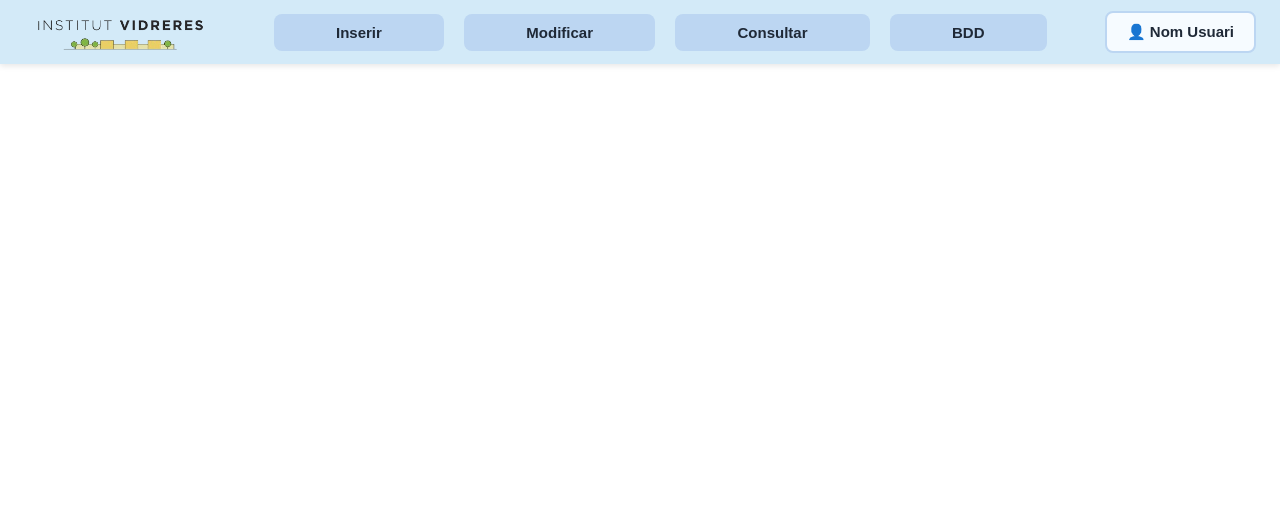
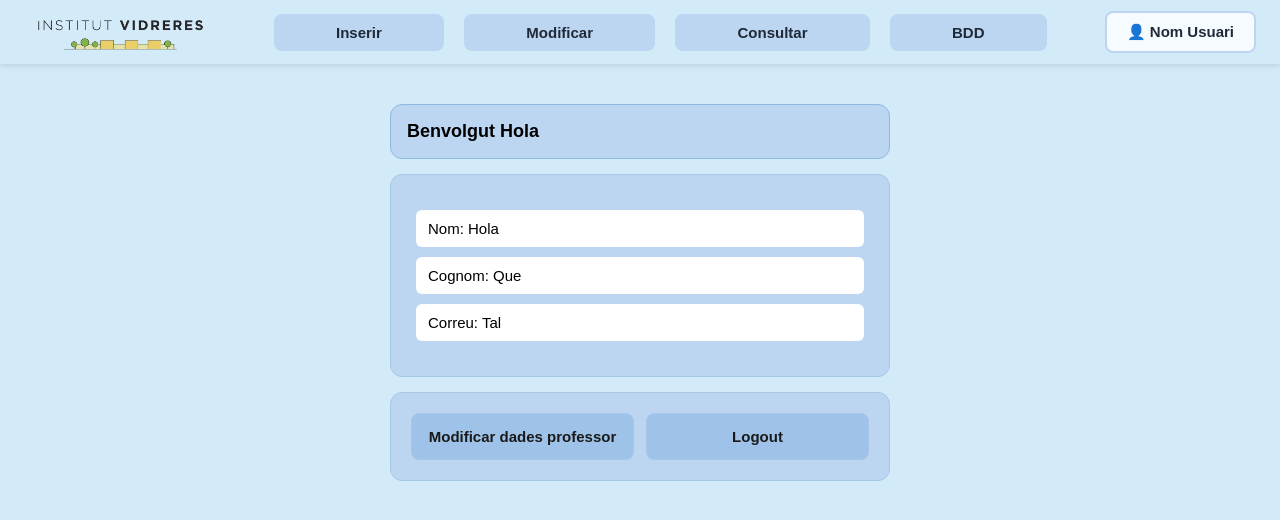
Before and after one commit to kituss44/projecte1, an Angular app: page / in a window 1280 px wide. Shown: the top 520 px of the page. Built offline with nearby package versions, Linux system fonts and the light colour scheme.

Commit message:
Perfil professor

```diff
--- a/src/app/Components/perfil-professor/perfil-professor.css
+++ b/src/app/Components/perfil-professor/perfil-professor.css
@@ -0,0 +1,58 @@
+.container {
+  max-width: 500px;
+  margin: 40px auto;
+  font-family: Arial, sans-serif;
+}
+
+.welcome {
+  background-color: #BCD6F2;
+  padding: 16px;
+  font-size: 18px;
+  font-weight: bold;
+  border: 1px solid #8FB8E0;
+  border-radius: 12px;
+  margin-bottom: 15px;
+}
+
+.card {
+  background-color: #BCD6F2;
+  border: 1px solid #A7C7E7;
+  border-radius: 12px;
+  padding: 25px;
+}
+
+.card p {
+  background-color: #FFFFFF;
+  padding: 10px 12px;
+  margin: 10px 0;
+  font-size: 15px;
+  border-radius: 6px;
+}
+
+.actions {
+  background-color: #BCD6F2;
+  border: 1px solid #A7C7E7;
+  border-radius: 12px;
+  padding: 20px;
+  margin-top: 15px;
+  display: flex;
+  gap: 12px;
+}
+
+button {
+  flex: 1;
+  margin-top: 0;
+  padding: 14px;
+  border: 1px solid #A7C7E7;
+  border-radius: 8px;
+  cursor: pointer;
+  font-size: 15px;
+  font-weight: bold;
+  color: #1a1a1a;
+  transition: opacity 0.2s;
+  background-color: #9FC3E8;
+}
+
+button:hover {
+  background-color: #BFEFFF;
+}
--- a/src/app/Components/perfil-professor/perfil-professor.html
+++ b/src/app/Components/perfil-professor/perfil-professor.html
@@ -1 +1,18 @@
-<p>perfil-professor works!</p>
+<app-menu-header></app-menu-header>
+
+<div class="container">
+
+  <p class="welcome">Benvolgut Hola</p>
+
+  <div class="card">
+    <p>Nom: Hola</p>
+    <p>Cognom: Que</p>
+    <p>Correu: Tal</p>
+  </div>
+
+  <div class="actions">
+    <button>Modificar dades professor</button>
+    <button>Logout</button>
+  </div>
+
+</div>
--- a/src/app/Components/perfil-professor/perfil-professor.ts
+++ b/src/app/Components/perfil-professor/perfil-professor.ts
@@ -1,7 +1,8 @@
 import { Component } from '@angular/core';
+import { MenuHeader } from '../menu-header/menu-header';
 
 @Component({
-  imports: [],
+  imports: [MenuHeader],
   selector: 'app-perfil-professor',
   styleUrl: './perfil-professor.css',
   templateUrl: './perfil-professor.html',
--- a/src/app/app.html
+++ b/src/app/app.html
@@ -1,4 +1,4 @@
 
 <router-outlet />
 
-<app-menu-header/>
+<app-perfil-professor/>
--- a/src/app/app.ts
+++ b/src/app/app.ts
@@ -1,9 +1,10 @@
 import { Component, signal } from '@angular/core';
 import { RouterOutlet } from '@angular/router';
 import { MenuHeader } from './Components/menu-header/menu-header';
+import { PerfilProfessor } from './Components/perfil-professor/perfil-professor';
 
 @Component({
-  imports: [RouterOutlet, MenuHeader],
+  imports: [RouterOutlet, MenuHeader, PerfilProfessor],
   selector: 'app-root',
   styleUrl: './app.css',
   templateUrl: './app.html',
--- a/src/styles.css
+++ b/src/styles.css
@@ -1,4 +1,6 @@
-/* You can add global styles to this file, and also import other style files */
+body {
+  background-color: #D3EAF8;
+}
 
 html, body {
   margin: 0;
```
